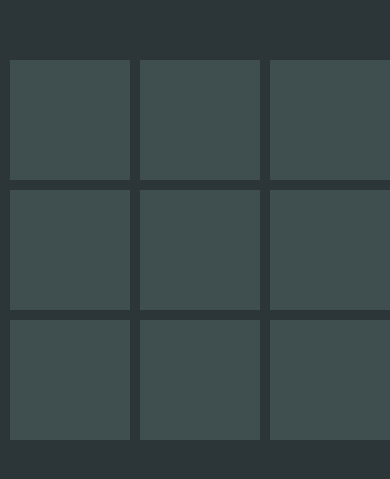
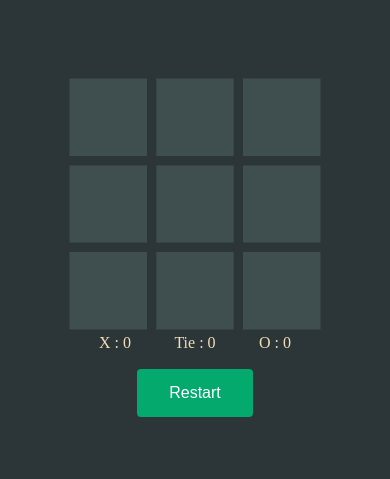
Before and after one commit to omerfcinoglu/tictactoe, a plain HTML site: page index.html in a window 390 px wide. Shown: the part 177-656 px from the top of the page. Drawn offline with Linux system fonts and the light colour scheme.

Commit message:
22122023

```diff
--- a/app.js
+++ b/app.js
@@ -5,32 +5,42 @@ import GridManager from "./gird.js";
 
 const canvas = document.querySelector('canvas')
 const ctx = canvas.getContext('2d')
+const restartButton = document.getElementById('restartButton');
 
 
 let globals = new Globals();
 let game = new Game();
 let gridManager = new GridManager();
 
+
 game.maxMoveCount = gridManager.row  * gridManager.colm;
 
-let canvasSize = Math.min(window.innerWidth,window.innerHeight)
+let canvasSize = Math.min(window.innerWidth / 1.5,window.innerHeight /1.5)
 
 canvas.width = canvasSize;
 canvas.height = canvasSize;
 
 globals.cellSize = canvasSize / globals.rows
 
-console.log(canvasSize)
 
 document.getElementById("body").style.backgroundColor = globals.colors.bodyBg;
 canvas.style.backgroundColor = globals.colors.canvasBg;
 // canvas.style.border = `15px solid ${globals.colors.gridBorder}`;
 
-gridManager.initGrid();
 
 
+
+
+gridManager.initGrid();
+game.displayScore();
+
+
+restartButton.addEventListener('click' ,  ()=>{
+    game.restart(gridManager);
+})
+
 window.addEventListener('resize', ()=>{
-    canvasSize = Math.min(window.innerWidth,window.innerHeight)
+    canvasSize  = Math.min(window.innerWidth / 1.5,window.innerHeight /1.5)
     canvas.width = canvasSize;
     canvas.height = canvasSize;
     globals.cellSize = canvasSize / globals.rows
@@ -40,7 +50,6 @@ window.addEventListener('resize', ()=>{
 
 canvas.addEventListener("click", (event) => {
     if(game.isOver) return;
-    console.log(event.x,event.y);
 
     let mousePos = {
         x :Math.floor(event.offsetX / globals.cellSize),
@@ -54,6 +63,7 @@ canvas.addEventListener("click", (event) => {
 
 
 function gameLoop(){
+    ctx.clearRect(0,0 ,canvas.width ,canvas.height)
     gridManager.draw();
     window.requestAnimationFrame(gameLoop)
 }
--- a/cell.js
+++ b/cell.js
@@ -5,10 +5,9 @@ export default class Cell{
         this.i = i;
         this.j = j;
         this.size = globals.cellSize;
-        this.position = {x : (i * this.size) + 5  , y : (j *  this.size)+5}
+        this.position = {x : (i * this.size)   , y : (j *  this.size)}
 
-        this.color = 'hsla(100,20%,50%,1)'
-        // this.color = globals.colors.xo
+        this.color = globals.colors.xo
 
 
         this.clicked = false;
@@ -20,7 +19,7 @@ export default class Cell{
 
     resizeCell(i,j){
         this.size = globals.cellSize;
-        this.position = {x : (i * this.size) + 5  , y : (j *  this.size)+5}
+        this.position = {x : (i * this.size)  , y : (j *  this.size)}
     }
 
     draw(){
@@ -63,8 +62,6 @@ export default class Cell{
 
     }
 
-
-
     playX(){
         this.clicked = true;
         this.x = true;
@@ -75,6 +72,12 @@ export default class Cell{
         this.x = false;
     }
 
+    resetCell(){
+        this.clicked = false;
+        this.x = false;
+        this.color = globals.colors.xo;
+    }
+
     update(){
     }
 }
--- a/game.js
+++ b/game.js
@@ -7,5 +7,33 @@ export default class Game{
         this.totalMove = 0;
 
         this.isOver = false;
+
+        this.xScore = 0;
+        this.oScore = 0;
+        this.tieScore = 0;
+
+        this.info = {
+            x: document.getElementById("leftBox"),
+            tie: document.getElementById("centerBox"),
+            o: document.getElementById("rightBox")
+
+        }
+    }
+
+    displayScore(){
+        this.info.x.textContent = `X : ${this.xScore}`;
+        this.info.o.textContent = `O : ${this.oScore}`;
+        this.info.tie.textContent = `Tie : ${this.tieScore}`;
+
+    }
+
+    restart(gridManager){
+        gridManager.resetGrid();
+
+        this.maxMoveCount = gridManager.row * gridManager.colm;
+        this.totalMove = 0;
+        this.isOver = false;
+        this.turnPlayed = false;
+        this.turnX = true;
     }
 }
--- a/gird.js
+++ b/gird.js
@@ -28,6 +28,17 @@ export default class GridManager {
         }
     }
 
+    resetGrid(){
+        this.winnerCount = 0;
+        this.winnerCellStack = [];
+
+        for (let i = 0; i < this.colm; i++) {
+            for (let j = 0; j < this.row; j++) {
+                this.grid[i][j].resetCell(i,j)
+            }
+        }
+    }
+
     draw() {
         this.grid.forEach(colm => {
             colm.forEach(cell => {
@@ -48,7 +59,7 @@ export default class GridManager {
         })
     }
 
-    checkWin(i,j){
+    checkWin(i,j , turnX){
         let currentCell = this.grid[i][j];
         for (let index = 0; index < globals.dx.length; index++) {
             this.winnerCount = 0;
@@ -68,7 +79,14 @@ export default class GridManager {
                     for (let index = -1 * this.winnerStackCount; index < this.winnerStackCount; index++) {
 
                         if(this.winnerCount === this.winnerStackCount){
+                            if(turnX){
+                                game.xScore++;
+                            }
+                            else{
+                                game.oScore++;
+                            }
                             this.celebrateTheWinnerCells();
+                            game.displayScore();
                             return;
                         }
 
@@ -105,19 +123,20 @@ export default class GridManager {
             this.grid[i][j].playX(); // X playing
             game.turnPlayed = true;  //switching X - O
             this.winnerCount = 0;    //didnt like this code
-            this.checkWin(i,j);
+            this.checkWin(i,j , turnX);
         }
         else {
             this.grid[i][j].playO();  // O playing
             game.turnPlayed = true;   //switching X - O
             this.winnerCount = 0;
-            this.checkWin(i,j);
+            this.checkWin(i,j , turnX);
         }
         game.totalMove++;
 
         //Checking tie
         if(game.totalMove === game.maxMoveCount && !game.isOver){
-            console.log("Tie")
+            game.tieScore++;
+            game.displayScore();
             game.isOver = true;
         }
     }
--- a/globals.js
+++ b/globals.js
@@ -5,21 +5,18 @@ export default class Globals{
         this.columns = 3;
         this.winnerStackCount = 3;
 
-        this.cellSize = 300,
+        this.cellSize = 300, //setting this after page load
 
         this.colors = {
-            xo : "#DCD7C9",
+            // xo : "#DCD7C9",
+            xo: 'hsla(100,20%,50%,1)',
             gridBorder : "#A27B5C",
             canvasBg : '#3F4E4F',
             bodyBg : '#2C3639',
             winnerCellColor : '#FFA500'
         }
 
-
-
-
         this.dx = [ 1, -1, 0,  0, 1,  1, -1, -1  ]
         this.dy = [ 0,  0, 1, -1, 1, -1, -1,  1  ]
-
     }
 }
--- a/index.html
+++ b/index.html
@@ -7,15 +7,68 @@
     <style>
         body {
             margin: 0;
+            padding: 0;
             display: flex;
             align-items: center;
             justify-content: center;
             height: 100vh;
+            flex-direction: column;
+        }
+
+        button {
+            background-color: #04AA6D; /* Green */
+            border: none;
+            border-radius: 4px;
+            color: white;
+            padding: 15px 32px;
+            text-align: center;
+            text-decoration: none;
+            display: inline-block;
+            font-size: 16px;
+            margin-top: 25px;
+        }
+        .container {
+            display: flex;
+            justify-content: space-between; /* Üç div arasında eşit boşluk bırakır */
+            align-items: center; /* Dikey hizalama ortaya alır */
+            /* height: 100vh; */
+        }
+
+        .box {
+            width: 100px;
+            height: 20px;
+            font-size: 30px;
+            margin: 0 50px;
+            color:wheat;
+            text-align: center;
+        }
+        @media (max-width: 600px) {
+            /* Ekran genişliği 600px'e düştüğünde bu stil uygulanacak */
+            .container {
+                flex-direction: row; /* Sıralama düzenini dikey yap */
+                align-items: center;
+            }
+            .box {
+            width: 70px;
+            height: 10px;
+            font-size: 16px;
+
+            margin: 0 5px;
+            color:wheat;
+            text-align: center;
+        }
         }
     </style>
 </head>
 <body id="body">
-    <canvas></canvas>
+    <canvas id="myCanvas"></canvas>
+    <div class="container">
+        <div class="box" id="leftBox">X</div>
+        <div class="box" id="centerBox">Tie</div>
+        <div class="box" id="rightBox">O</div>
+    </div>
+    <button id="restartButton">Restart</button>
+
     <script src="app.js" type="module"></script>
 </body>
 </html>
```
